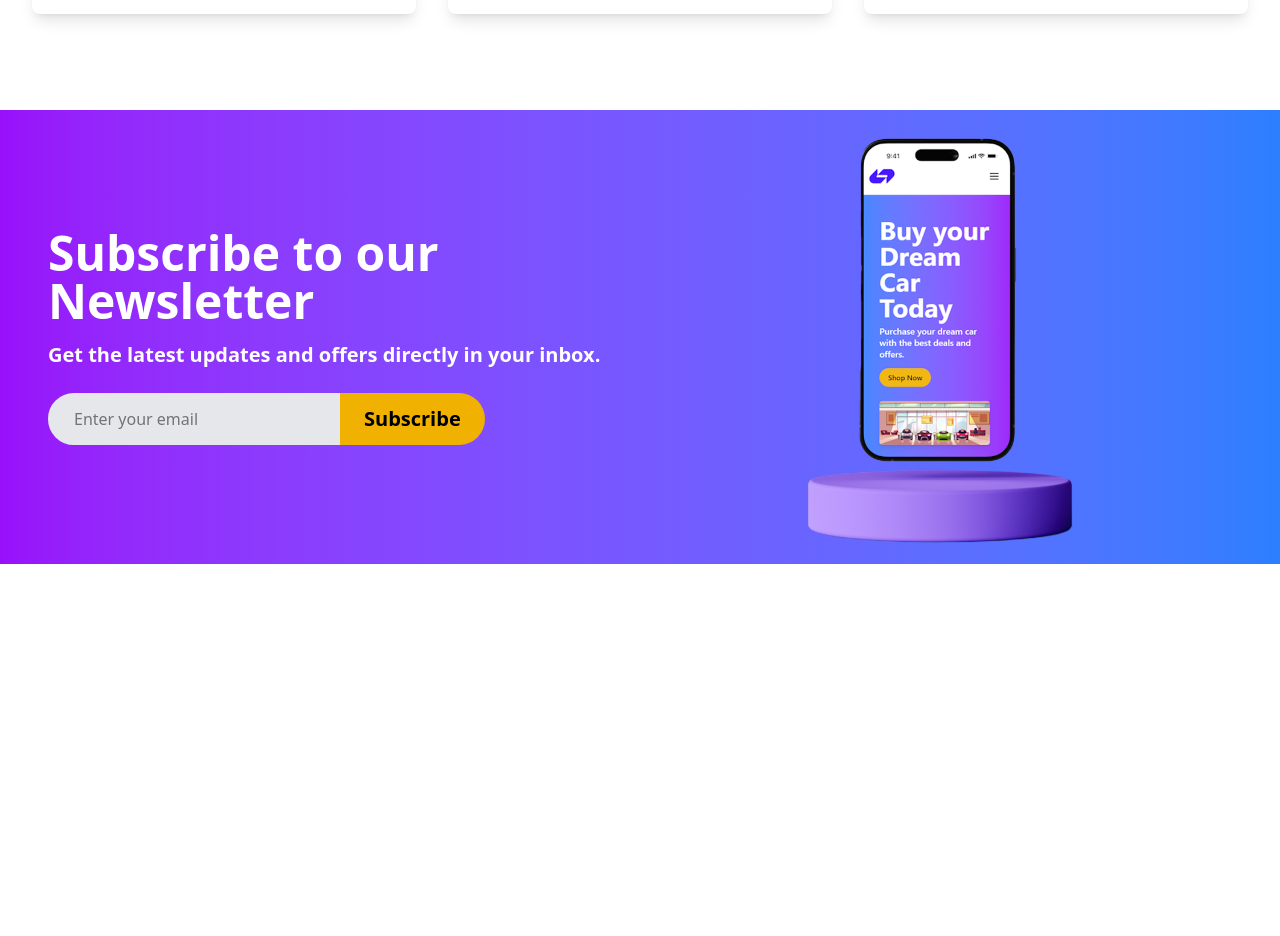
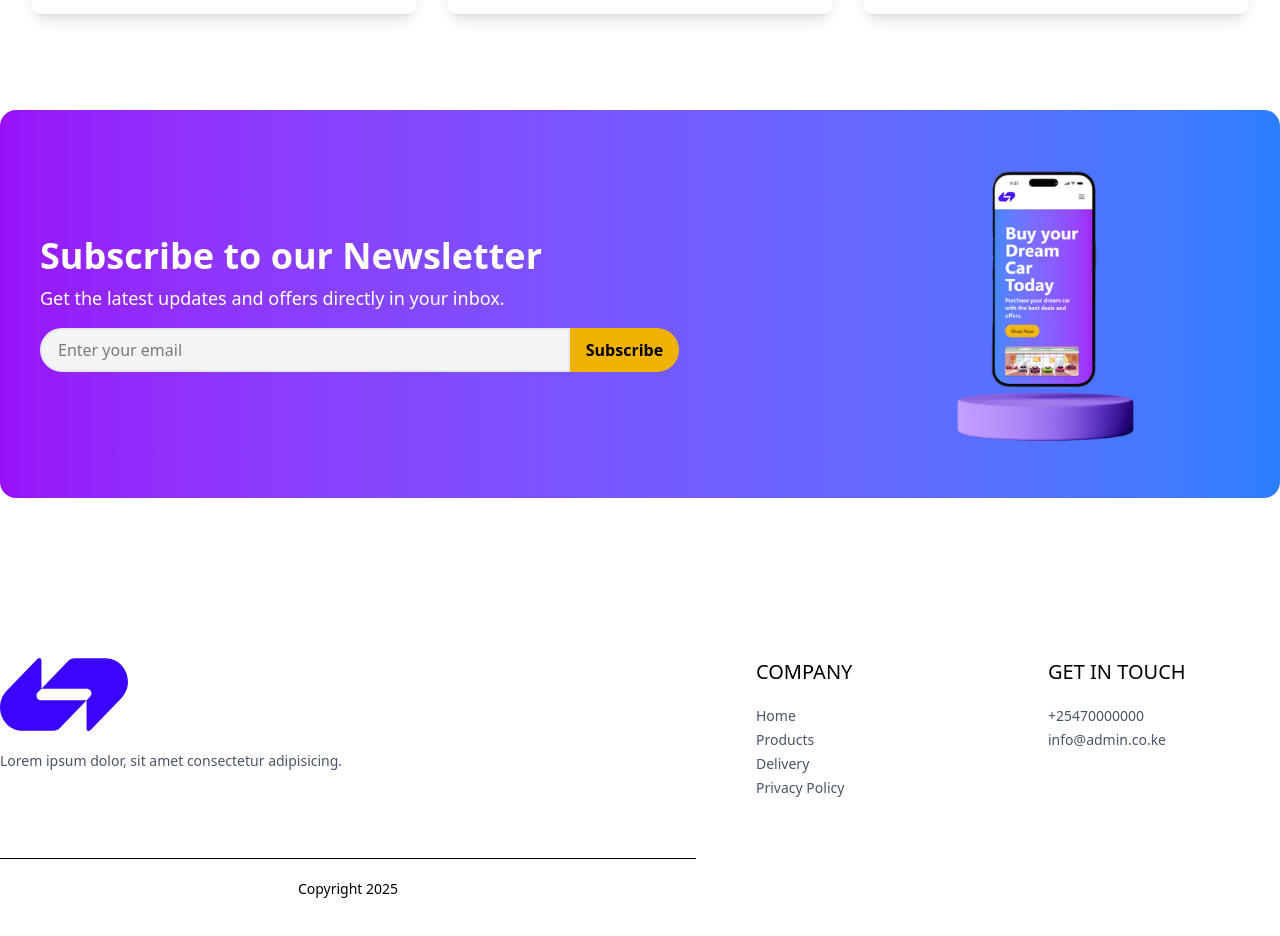
Before and after one commit to GDSC-UoE/E-commerce_fe, a React (Vite) app: page / in a window 1280 px wide. Shown: the part 1330-2266 px from the top of the page. Before the commit the page ends 1894 px from the top, so only its background shows below. Built offline with nearby package versions, Linux system fonts and the light colour scheme.

Commit message:
Add Footer component and integrate it into the App; update NewsLetter styling for improved layout

```diff
--- a/src/App.jsx
+++ b/src/App.jsx
@@ -4,6 +4,7 @@ import Hero from './components/Hero'
 import LogoTicker from './components/LogoTicker'
 import Popular from './components/Popular'
 import NewsLetter from './components/NewsLetter'
+import Footer from './components/Footer'
 
 function App() {
   return (
@@ -13,6 +14,7 @@ function App() {
       <LogoTicker />
       <Popular />
       <NewsLetter />
+      <Footer />
     </div>
   )
 }
--- a/src/components/Footer.jsx
+++ b/src/components/Footer.jsx
@@ -0,0 +1,41 @@
+import React from 'react'
+
+function Footer() {
+    return (
+        <div className='flex flex-col sm:grid grid-cols-[3fr_1fr_1fr] gap-15 my-10 mt-40 text-sm mx-auto container'>
+            <div className="">
+                <img src="/web-logo.svg" className='mb-5 w-32' alt="" />
+                <p className='w-full md:w-2/3 text-gray-600'>
+                    Lorem ipsum dolor, sit amet consectetur adipisicing.
+                </p>
+            </div>
+            <div className="">
+                <p className='text-xl font-medium mb-5'>COMPANY</p>
+                <ul className='flex flex-col gap-1 text-gray-600'>
+                    <li>Home</li>
+                    <li>Products</li>
+                    <li>Delivery</li>
+                    <li>Privacy Policy</li>
+                </ul>
+            </div>
+
+            <div className="">
+                <p className='text-xl font-medium mb-5'>GET IN TOUCH</p>
+                <ul className='flex flex-col gap-1 text-gray-600'>
+                    <li>+25470000000</li>
+                    <li>info@admin.co.ke</li>
+                </ul>
+            </div>
+
+            <div className="">
+                <hr />
+                <p className='py-5 text-sm text-center'>
+
+                    Copyright {new Date().getUTCFullYear()}
+                </p>
+            </div>
+        </div>
+    )
+}
+
+export default Footer
--- a/src/components/NewsLetter.jsx
+++ b/src/components/NewsLetter.jsx
@@ -1,21 +1,29 @@
-import React from 'react'
+import React from 'react';
 
 function NewsLetter() {
     return (
-        <div className='flex flex-col md:flex-row justify-center items-center bg-gradient-to-r from-purple-600 to-blue-500 px-10'>
+        <div className='flex flex-col md:flex-row justify-center items-center bg-gradient-to-r from-purple-600 to-blue-500 px-4 py-6 md:px-8 md:py-10 rounded-2xl container mx-auto'>
             {/* Left side */}
-            <div className="text-white md:w-1/2 p-2">
-                <h2 className='text-5xl font-bold mb-4'>Subscribe to our Newsletter</h2>
-                <p className='text-xl font-semibold mb-6'>Get the latest updates and offers directly in your inbox.</p>
+            <div className="text-white md:w-2/3 p-2">
+                <h2 className='text-3xl md:text-4xl font-bold mb-2'>Subscribe to our Newsletter</h2>
+                <p className='text-md md:text-lg mb-4'>Get the latest updates and offers directly in your inbox.</p>
                 <div className='flex'>
-                    <input type='email' placeholder='Enter your email' className='px-6 py-3 rounded-l-full text-black w-1/2 outline-none border-2 border-gray-200 bg-gray-200' />
-                    <button className='bg-yellow-500 text-black px-6 py-2 rounded-r-full text-xl font-semibold hover:bg-yellow-600 transition duration-300'>Subscribe</button>
+                    <input
+                        type='email'
+                        placeholder='Enter your email'
+                        className='px-4 py-2 rounded-l-full text-black w-2/3 outline-none border-2 border-gray-200 bg-gray-100'
+                    />
+                    <button
+                        className='bg-yellow-500 text-black px-4 py-2 rounded-r-full font-semibold hover:bg-yellow-600 transition duration-300'
+                    >
+                        Subscribe
+                    </button>
                 </div>
             </div>
 
             {/* Right side */}
-            <div className="md:w-1/2 p-2">
-                <img src="/newsletter-image.png" alt="Newsletter" className='' />
+            <div className="md:w-1/3 p-2">
+                <img src="/newsletter-image.png" alt="Newsletter" className='max-w-full h-auto' />
             </div>
         </div>
     );
```
